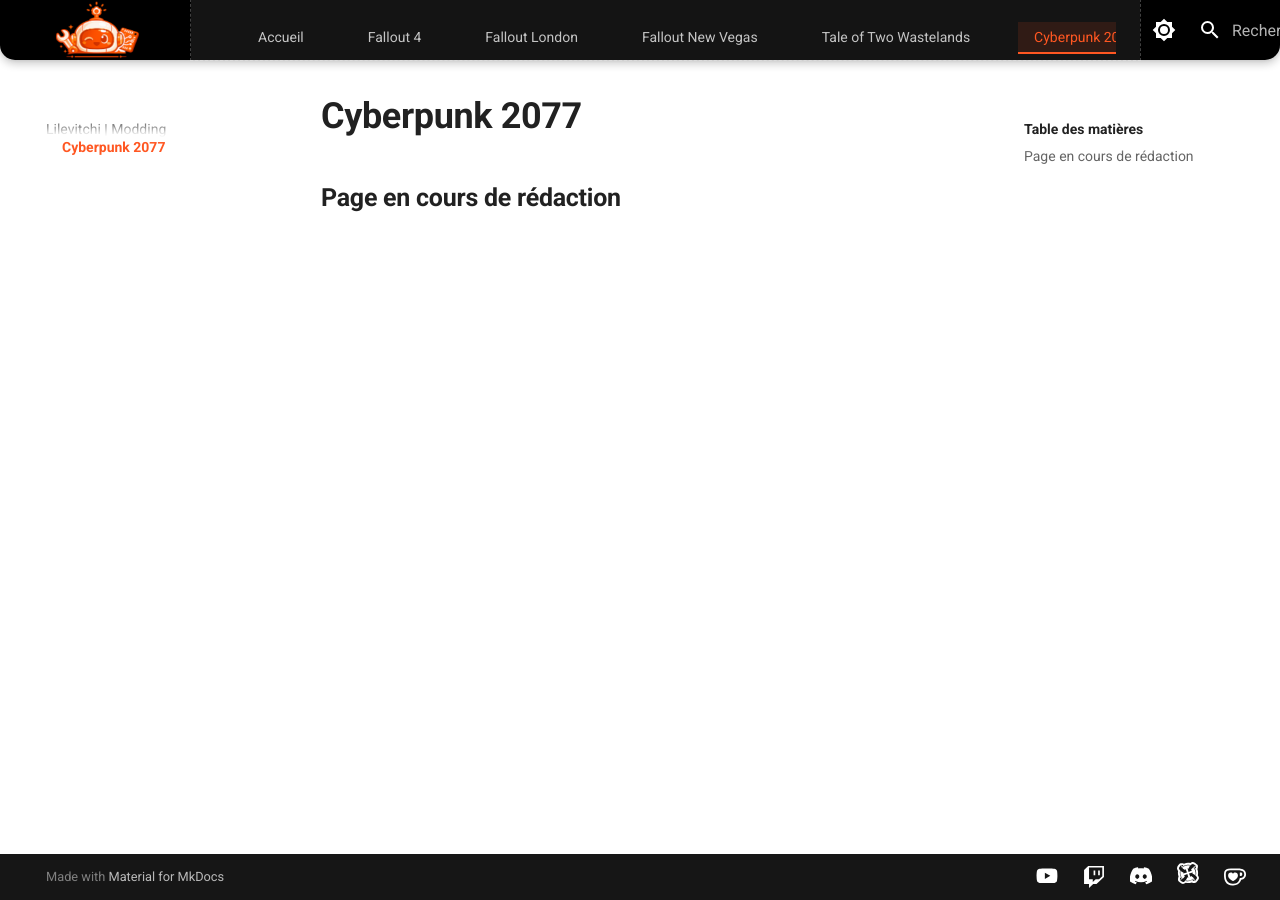
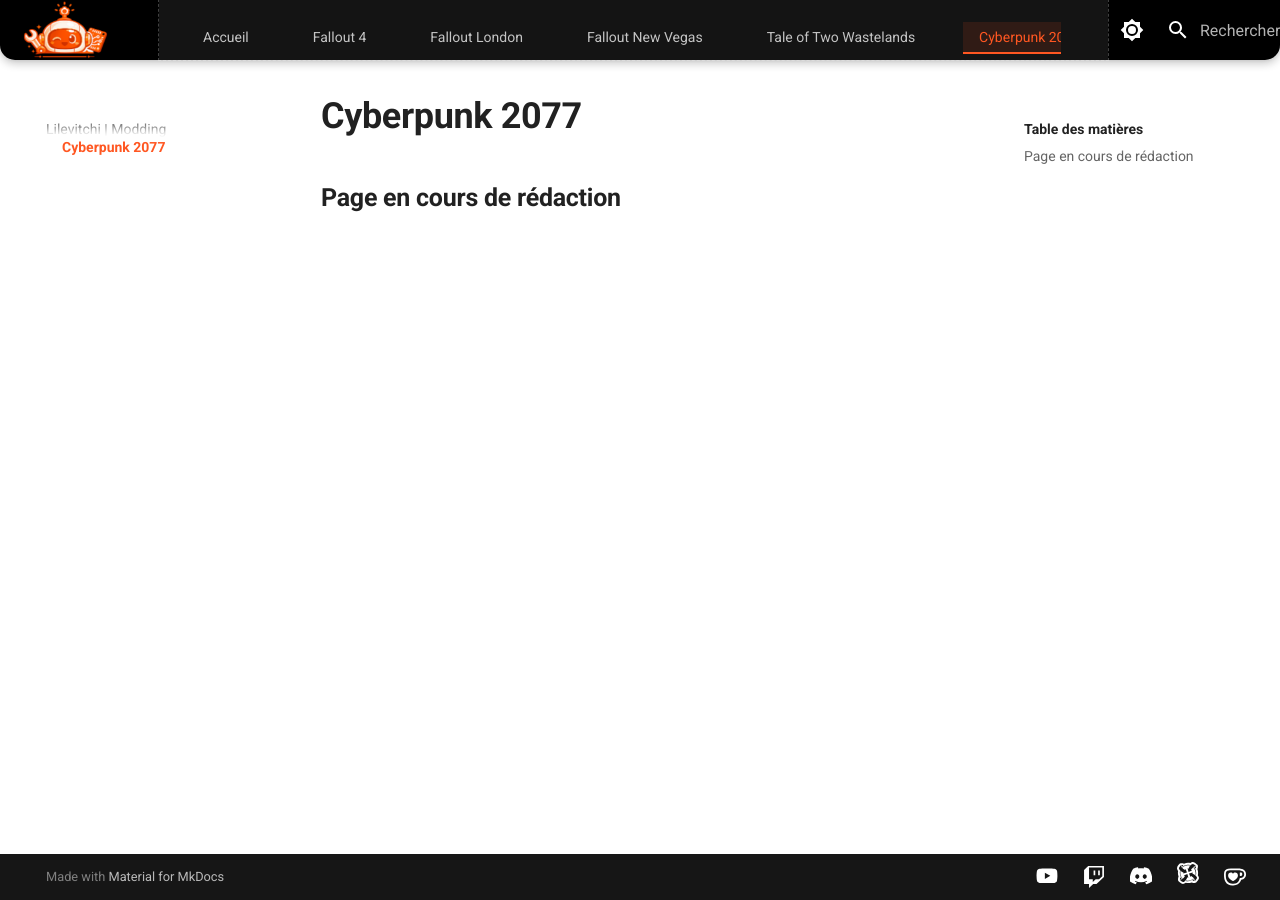
Before and after one commit to Lilevitchi/lilevitchi.github.io, an MkDocs documentation site: the page built from docs/cyberpunk/index.md, in a window 1280 px wide. Built offline with MkDocs 1.6.1 and Material for MkDocs 9.7.7, drawn with Linux system fonts in a browser that asks for light colours.

Commit message:
Update extra.css

```diff
--- a/docs/stylesheets/extra.css
+++ b/docs/stylesheets/extra.css
@@ -94,8 +94,8 @@
   align-items: center;
   width: 100%;
   max-width: var(--grid-max-width);
-  margin: 0 auto;
- /* margin-left: 0;
+  margin-left: 0;
+ /* margin: 0 auto;
   margin-right: auto;*/
   padding-left: 12px;
 }
```
